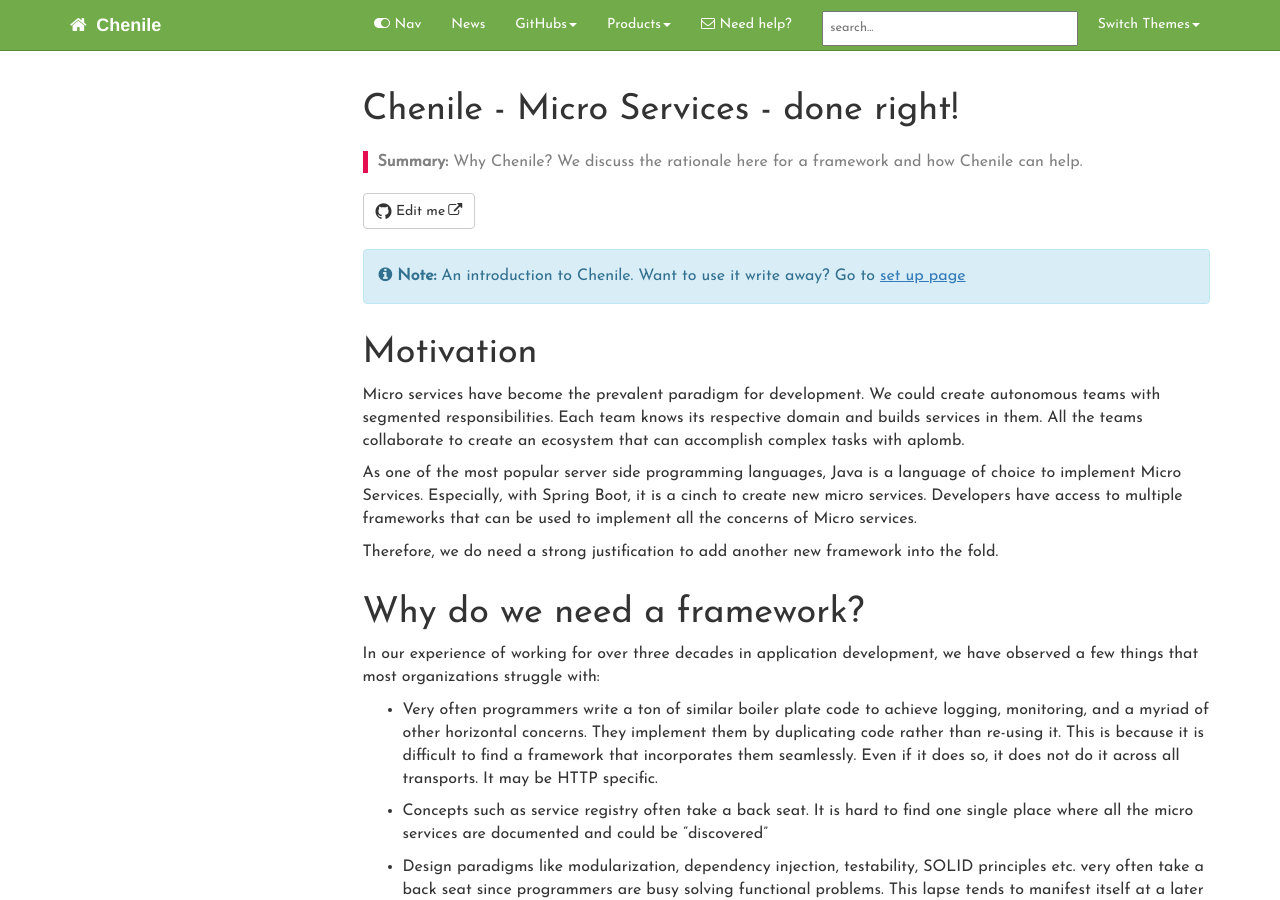
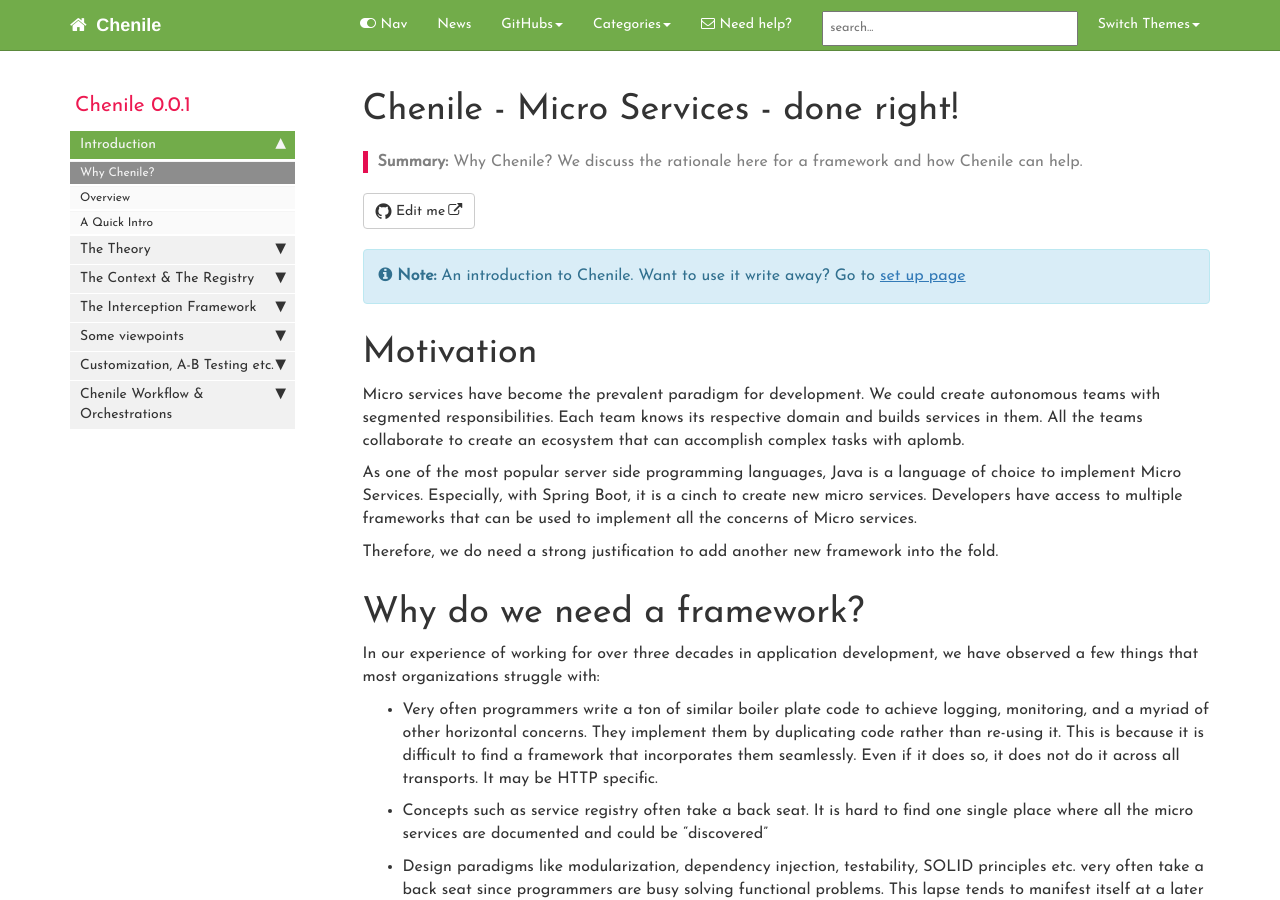
Before and after one commit to rajakolluru/cheniledocs.github.io, a Jekyll site: the page built from index.md, in a window 1280 px wide and 900 px high. Built offline with Jekyll 4.4.1, drawn with Linux system fonts in a browser that asks for light colours; comment, search, counter and statistics services are not loaded.

Commit message:
fixed home page

```diff
--- a/_data/topnav.yml
+++ b/_data/topnav.yml
@@ -18,7 +18,7 @@
           external_url:  https://github.com/rajakolluru/chenile-samples
         - title: Documentation GitHub
           external_url: https://github.com/rajakolluru/cheniledocs.github.io
-    - title: Products
+    - title: Categories
       folderitems:
         - title: Chenile
           url: /chenile-landing-page.html
--- a/index.md
+++ b/index.md
@@ -2,7 +2,7 @@
 title: "Chenile -  Micro Services - done right! "
 keywords: homepage
 tags: [getting_started, introduction]
-sidebar: wego_sidebar
+sidebar: chenile_sidebar
 permalink: index.html
 summary: Why Chenile? We discuss the rationale here for a framework and how Chenile can help.
 ---
```
